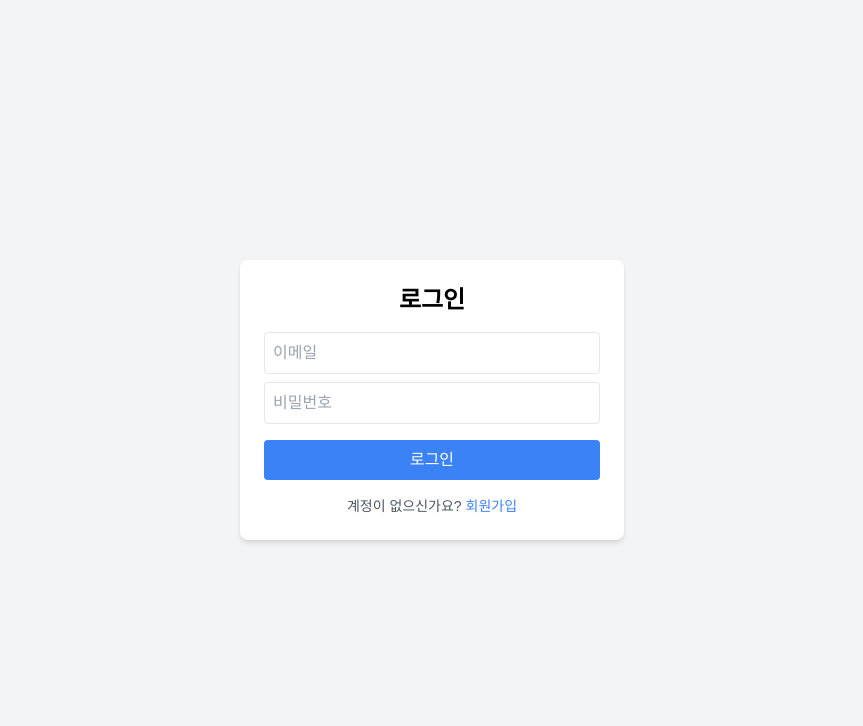
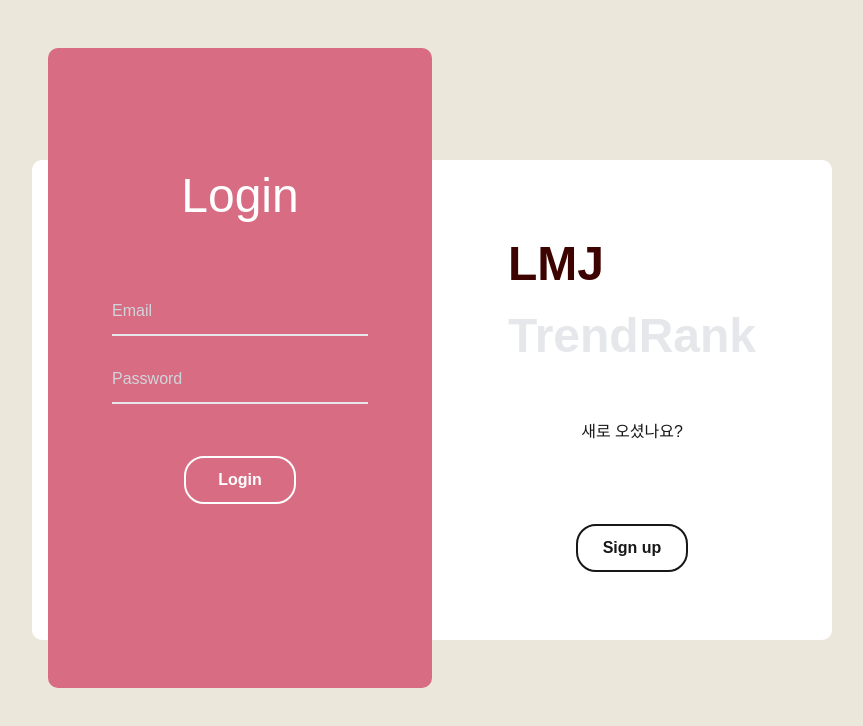
Before and after one commit to LMJ0900/movieRank, a Next.js app: page /login in a window 1280 px wide. Shown: the top 726 px of the page, without its empty margins (208-1071 px from the left). Built offline with nearby package versions, Linux system fonts and the light colour scheme; no server answers.

Commit message:
로그인 변경사항 추가

```diff
--- a/app/login/page.jsx
+++ b/app/login/page.jsx
@@ -1,74 +1,52 @@
-"use client";
+// Main.tsx
+'use client'
 
 import { useState } from "react";
-import { useRouter } from "next/navigation";
-import { supabase } from "@/lib/data";
+import LoginBar from "@/components/auth/loginBar";
+import JoinBar from "@/components/auth/joinBar";
 
-export default function LoginPage() {
-    const [email, setEmail] = useState("");
-    const [password, setPassword] = useState("");
-    const [loading, setLoading] = useState(false);
-    const [error, setError] = useState(null);
-    const router = useRouter();
+export default function Main() {
+  const [isLogin, setIsLogin] = useState(true);
+  // 💡 [수정] 애니메이션 클래스를 관리할 별도의 state 추가
+  const [animationClass, setAnimationClass] = useState('');
 
-    const handleLogin = async (e) => {
-        e.preventDefault();
-        setLoading(true);
-        setError(null);
-        // eslint-disable-next-line @typescript-eslint/no-unused-vars
-        const { data, error } = await supabase.auth.signInWithPassword({
-            email,
-            password,
-        });
+  const handleSignUpClick = () => {
+    setIsLogin(false);
+    // 💡 [수정] 오른쪽으로 가는 애니메이션 클래스 적용
+    setAnimationClass('animate-TransRight');
+  }
 
-        if (error) {
-            setError(error.message);
-        } else {
-            router.push("/"); // 로그인 성공 시 홈페이지로 이동
-        }
-        setLoading(false);
-    };
+  const handleLoginClick = () => {
+    setIsLogin(true);
+    // 💡 [수정] 왼쪽으로 가는 애니메이션 클래스 적용
+    setAnimationClass('animate-Transleft');
+  }
 
-    return (
-        <div className="flex flex-col items-center justify-center min-h-screen bg-gray-100">
-            <div className="bg-white p-6 rounded-lg shadow-md w-96">
-                <h2 className="text-2xl font-bold mb-4 text-center text-black">로그인</h2>
-
-                {error && <p className="text-red-500 text-sm">{error}</p>}
-
-                <form onSubmit={handleLogin} className="flex flex-col text-black">
-                    <input
-                        type="email"
-                        placeholder="이메일"
-                        value={email}
-                        onChange={(e) => setEmail(e.target.value)}
-                        className="border p-2 rounded mb-2"
-                        required
-                    />
-                    <input
-                        type="password"
-                        placeholder="비밀번호"
-                        value={password}
-                        onChange={(e) => setPassword(e.target.value)}
-                        className="border p-2 rounded mb-2"
-                        required
-                    />
-                    <button
-                        type="submit"
-                        className="bg-blue-500 text-white p-2 rounded mt-2"
-                        disabled={loading}
-                    >
-                        {loading ? "로그인 중..." : "로그인"}
-                    </button>
-                </form>
-
-                <p className="text-sm text-gray-600 mt-4 text-center">
-                    계정이 없으신가요?{" "}
-                    <a href="/signup" className="text-blue-500 hover:underline">
-                        회원가입
-                    </a>
-                </p>
+  return (
+    <>
+      <div className="flex items-center justify-center bg-mainBgcolor  h-[100vh]">
+        <div className="relative mt-30">
+          <div className="flex bg-white w-[50rem] h-[30rem] rounded-[10px] z-10 flex-row">
+            {/* 왼쪽 패널 (로그인으로 전환) */}
+            <div className="flex items-center flex-col w-[25rem] h-[30rem] justify-center">
+              <h2 className="text-[3rem] font-semibold text-gray-200">LMJ<br /><p className="text-maincolor">TrendRank</p></h2>
+              <h3 className="mt-[3rem]">이미 회원이신가요?</h3>
+              <button className="mt-[5rem] border-[--color-pebble-3] text-[--color-pebble-3] border-2 rounded-[20px] w-[7rem] h-[3rem] font-semibold hover:text-[#872642]" onClick={handleLoginClick}>Login</button>
             </div>
+            {/* 오른쪽 패널 (회원가입으로 전환) */}
+            <div className="flex items-center flex-col w-[25rem] h-[30rem] justify-center">
+              <h2 className="text-[3rem] font-semibold text-maincolor">LMJ<br /><p className="text-gray-200">TrendRank</p></h2>
+              <h3 className="mt-[3rem]">새로 오셨나요?</h3>
+              <button className="mt-[5rem] border-[--color-pebble-2] text-[--color-pebble-2] hover:text-[#872642] border-2 rounded-[20px] w-[7rem] h-[3rem] font-semibold" onClick={handleSignUpClick}>Sign up</button>
+            </div>
+          </div>
+          {/* 슬라이딩 패널 */}
+          {/* 💡 [수정] state에 저장된 애니메이션 클래스를 동적으로 적용 */}
+          <div className={`flex items-center absolute top-[-7rem] left-[1rem] h-[40rem] w-[24rem] bg-subBgcolor rounded-[10px] flex-col z-0 ${animationClass}`} id="LoginBack">
+            {isLogin ? <LoginBar /> : <JoinBar onJoinSuccess={handleLoginClick} />}
+          </div>
         </div>
-    );
+      </div>
+    </>
+  );
 }
--- /dev/null
+++ b/components/auth/joinBar.jsx
@@ -0,0 +1,106 @@
+// components/ggunPr/join/joinBar.tsx
+'use client';
+
+import { useState } from 'react';
+import { supabase } from '@/lib/data'; // Supabase 클라이언트 import
+import { checkNickname } from "@/components/checkNickname"
+export default function JoinBar({ onJoinSuccess }) {
+  // 회원가입 폼을 위한 State 추가
+  const [email, setEmail] = useState('');
+  const [password, setPassword] = useState('');
+  const [nickname, setNickname] = useState('');
+  const [loading, setLoading] = useState(false);
+  const [error, setError] = useState(null);
+
+
+  // 실제 회원가입 로직을 처리할 함수
+  const handleSignup = async (e) => {
+        e.preventDefault();
+        setLoading(true);
+        setError(null);
+
+         // ✅ 닉네임 중복 확인
+         const isNicknameTaken = await checkNickname(nickname);
+         if (isNicknameTaken) {
+             setError("이미 사용 중인 닉네임입니다.");
+             setLoading(false);
+             return;
+         }
+
+        // Supabase Auth 회원가입
+        const { data, error } = await supabase.auth.signUp({
+            email,
+            password,
+        });
+
+        if (error) {
+            setError(error.message);
+            setLoading(false);
+            return;
+        }
+
+        const user = data.user;
+
+        if (user) {
+            // 회원가입한 유저의 UID를 사용해 profiles 테이블에 닉네임 저장
+            const { error: profileError } = await supabase.from("profiles").insert([
+                { id: user.id, nickname },
+            ]);
+
+            if (profileError) {
+                setError(profileError.message);
+                setLoading(false);
+                return;
+            }
+
+            alert("회원가입 성공! 로그인 페이지로 이동합니다.");
+            onJoinSuccess?.();
+        }
+
+        setLoading(false);
+    };
+
+  return (
+    <>
+      <h2 className="mt-20 text-white text-[3rem]">Join</h2>
+      <div className="mt-4 flex items-center flex-col gap-3">
+        <form onSubmit={handleSignup} className="flex items-center flex-col gap-3">
+          {error && <p className="text-red-400 text-sm mb-2 text-center">{error}</p>}
+          <input
+            className="border-b-2 bg-inherit w-[16rem] h-[3rem] text-white placeholder:text-gray-300 focus:outline-none"
+            type="email"
+            id="email"
+            placeholder="Email"
+            value={email}
+            onChange={(e) => setEmail(e.target.value)}
+            required
+          />
+          <input
+            className="border-b-2 bg-inherit w-[16rem] h-[3rem] text-white placeholder:text-gray-300 focus:outline-none"
+            type="password"
+            id="password"
+            placeholder="Password"
+            value={password}
+            onChange={(e) => setPassword(e.target.value)}
+            required
+          />
+         <input
+        className="border-b-2 bg-inherit w-[16rem] h-[3rem] text-white placeholder:text-gray-300 focus:outline-none"
+         type="text"
+         placeholder="닉네임"
+        value={nickname}
+        onChange={(e) => setNickname(e.target.value)}
+        required
+                    />
+          <button
+            type="submit"
+            className="mt-4 border-white border-2 rounded-[20px] w-[7rem] h-[3rem] text-white font-semibold disabled:opacity-50"
+            disabled={loading}
+          >
+            {loading ? "가입 중..." : "회원가입"}
+          </button>
+        </form>
+      </div>
+    </>
+  );
+}
--- /dev/null
+++ b/components/auth/loginBar.jsx
@@ -0,0 +1,74 @@
+// components/ggunPr/login/login.tsx
+'use client'
+
+import { useState } from "react";
+import { useRouter } from "next/navigation";
+import { supabase } from "@/lib/data"; // Supabase 클라이언트 import
+
+
+
+
+export default function LoginBar() {
+  // Supabase 로그인 로직 추가
+  const [email, setEmail] = useState("");
+  const [password, setPassword] = useState("");
+  const [loading, setLoading] = useState(false);
+  const [error, setError] = useState(null);
+  const router = useRouter();
+
+  const handleLogin = async (e) => {
+    e.preventDefault();
+    setLoading(true);
+    setError(null);
+
+    const { error } = await supabase.auth.signInWithPassword({
+      email,
+      password,
+    });
+
+    if (error) {
+      setError(error.message);
+    } else {
+      router.push("/"); // 로그인 성공 시 이동할 경로
+    }
+    setLoading(false);
+  };
+
+  return (
+    <>
+      <h2 className="mt-28 text-white text-[3rem]">Login</h2>
+      <form onSubmit={handleLogin} className="mt-14 flex items-center flex-col gap-5">
+
+        {error && <p className="text-red-400 text-sm mb-2 text-center">{error}</p>}
+
+        <input
+          className="border-b-2 bg-inherit w-[16rem] h-[3rem] text-white placeholder:text-gray-300 focus:outline-none"
+          type="email"
+          name="email"
+          id="email"
+          placeholder="Email"
+          value={email}
+          onChange={(e) => setEmail(e.target.value)}
+          required
+        />
+        <input
+          className="border-b-2 bg-inherit w-[16rem] h-[3rem] text-white placeholder:text-gray-300 focus:outline-none"
+          type="password"
+          name="password"
+          id="password"
+          placeholder="Password"
+          value={password}
+          onChange={(e) => setPassword(e.target.value)}
+          required
+        />
+        <button
+          type="submit"
+          className="mt-8 border-white border-2 rounded-[20px] w-[7rem] h-[3rem] text-white font-semibold disabled:opacity-50"
+          disabled={loading}
+        >
+          {loading ? "Logging in..." : "Login"}
+        </button>
+      </form>
+    </>
+  );
+}
--- a/components/header.jsx
+++ b/components/header.jsx
@@ -49,7 +49,7 @@ export default function Header() {
                         />
                     ) : (
                         // ✅ 로그아웃 상태 → 로그인 버튼
-                        <Link href="/login" className="hidden md:block bg-maincolor text-white px-4 py-2 rounded-full">
+                        <Link href="/login" className=" md:block bg-maincolor text-white px-4 py-2 rounded-full">
                             로그인
                         </Link>
                     )}
```
Also changed, not shown: tailwind.config.ts (+18 -0 lines).
